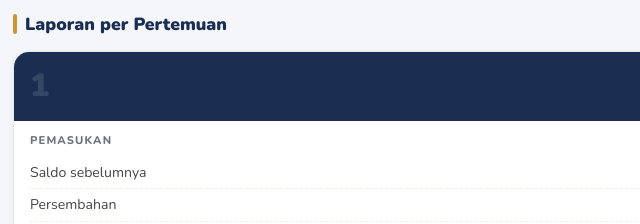
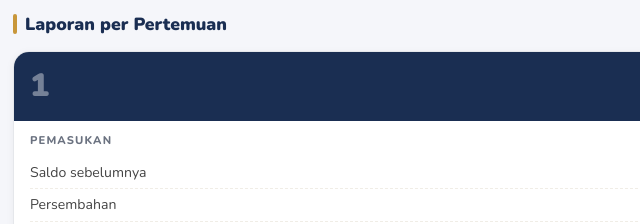
Before and after one commit to keziahpn/rajasonang, a plain HTML site: page index.html in a window 1280 px wide. Shown: the part 260-484 px from the top of the page, 1-641 px from the left. Drawn offline with nearby package versions, Linux system fonts and the light colour scheme.

Commit message:
Update index.html

```diff
--- a/index.html
+++ b/index.html
@@ -156,7 +156,8 @@ body {
 }
 .lcard-num {
   font-size: 2rem; font-weight: 900;
-  color: rgba(255,255,255,0.12);
+  color: #ffffff !important;
+  opacity: 0.4;
   line-height: 1;
 }
 .lcard-right { text-align: right; }
```
